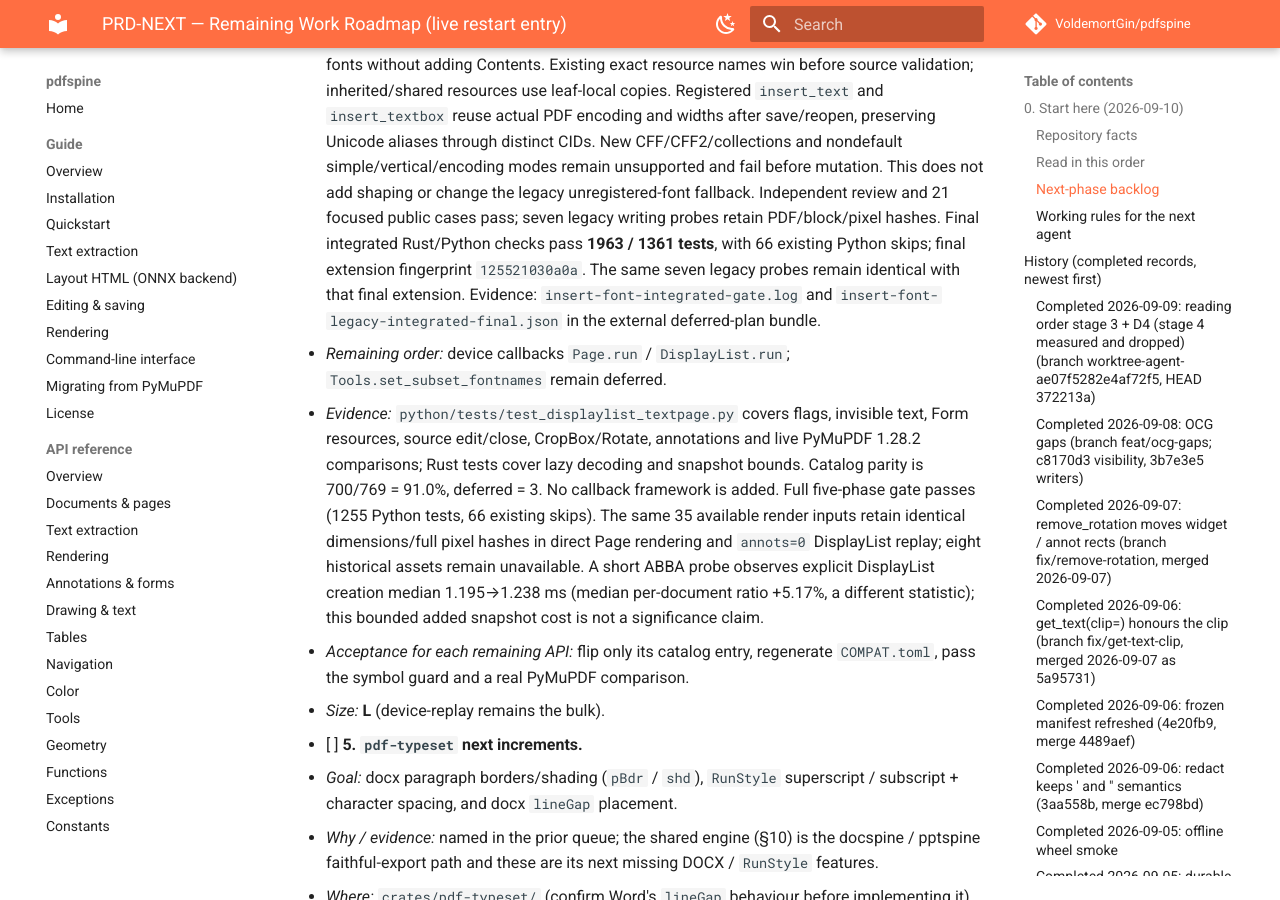
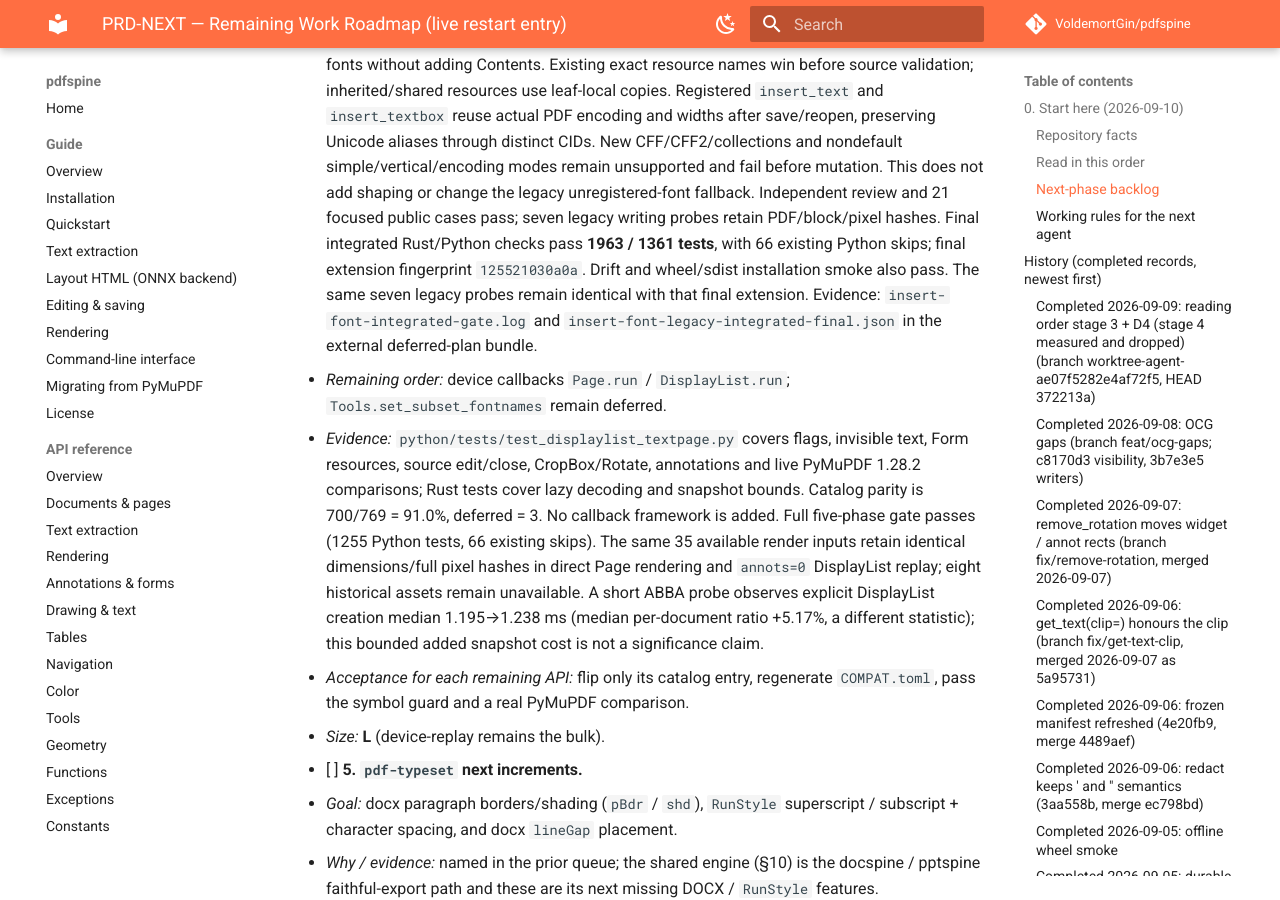
Before and after one commit to VoldemortGin/pdfspine, an MkDocs documentation site: the page built from docs/PRD-NEXT.md, in a window 1280 px wide and 900 px high, scrolled down 6864 px. Built offline with MkDocs 1.6.1 and Material for MkDocs 9.7.7, drawn with Linux system fonts in a browser that asks for light colours; comment, search, counter and statistics services are not loaded.

```diff
--- a/docs/PRD-NEXT.md
+++ b/docs/PRD-NEXT.md
@@ -301,6 +301,7 @@
     public cases pass; seven legacy writing probes retain PDF/block/pixel hashes.
     Final integrated Rust/Python checks pass **1963 / 1361 tests**, with 66
     existing Python skips; final extension fingerprint `125521030a0a`.
+    Drift and wheel/sdist installation smoke also pass.
     The same seven legacy probes remain identical with that final extension.
     Evidence: `insert-font-integrated-gate.log` and
     `insert-font-legacy-integrated-final.json` in the external deferred-plan bundle.
```
